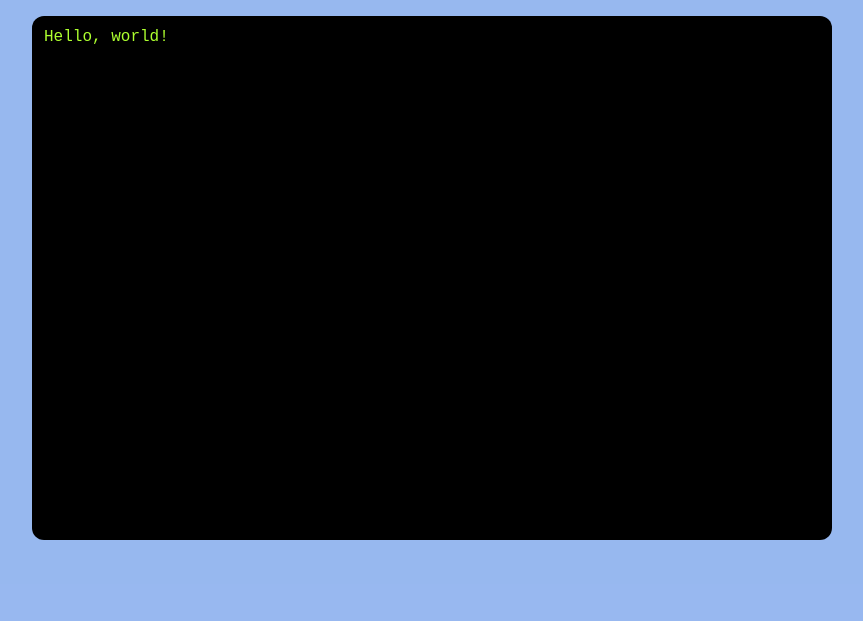
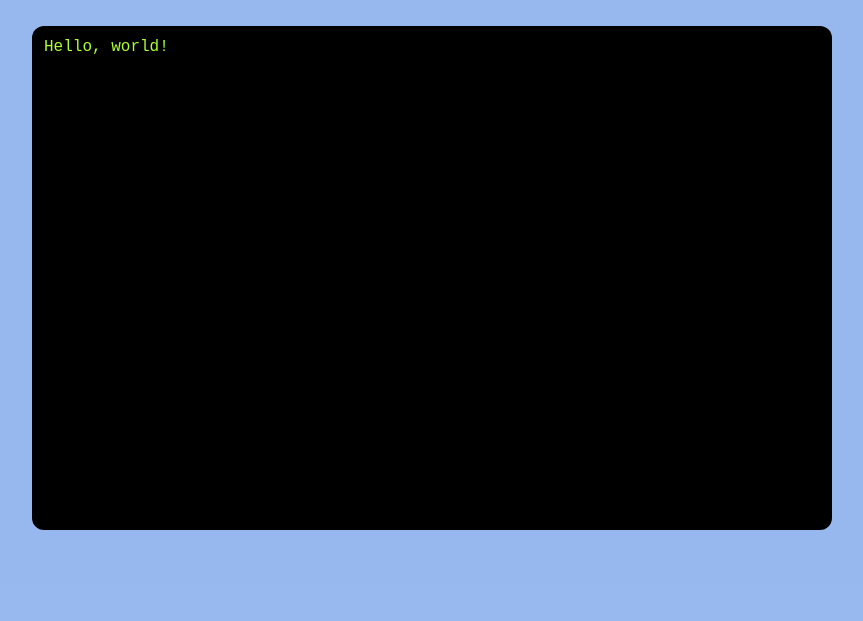
Before and after one commit to sekelsta/herb_game, a website built with Vite: page www/index.html in a window 1280 px wide. Shown: the part 179-800 px from the top of the page, without its empty margins (208-1071 px from the left). Built offline with nearby package versions, Linux system fonts and the light colour scheme.

Commit message:
terminal sized in chars

```diff
--- a/www/index.html
+++ b/www/index.html
@@ -10,7 +10,9 @@
     <div id="background">
       <div id="content">
         <h1 id="title">Herb Game</h1>
-        <div id="terminal">Hello, world!</div>
+        <div id="terminal-wrapper">
+          <div id="terminal">Hello, world!</div>
+        </div>
       </div>
     </div>
 
--- a/www/src/style.css
+++ b/www/src/style.css
@@ -51,13 +51,17 @@ body {
   font-size: 64px;
 }
 
-#terminal {
-  height: 500px;
-
+#terminal-wrapper {
   border-radius: 12px;
   padding: 12px;
 
   background-color: black;
+}
+
+#terminal {
+  height: 50ch;
+  width: 80ch;
+
   color: greenyellow;
   font-family: "Courier New", Courier, monospace;
 }
```
